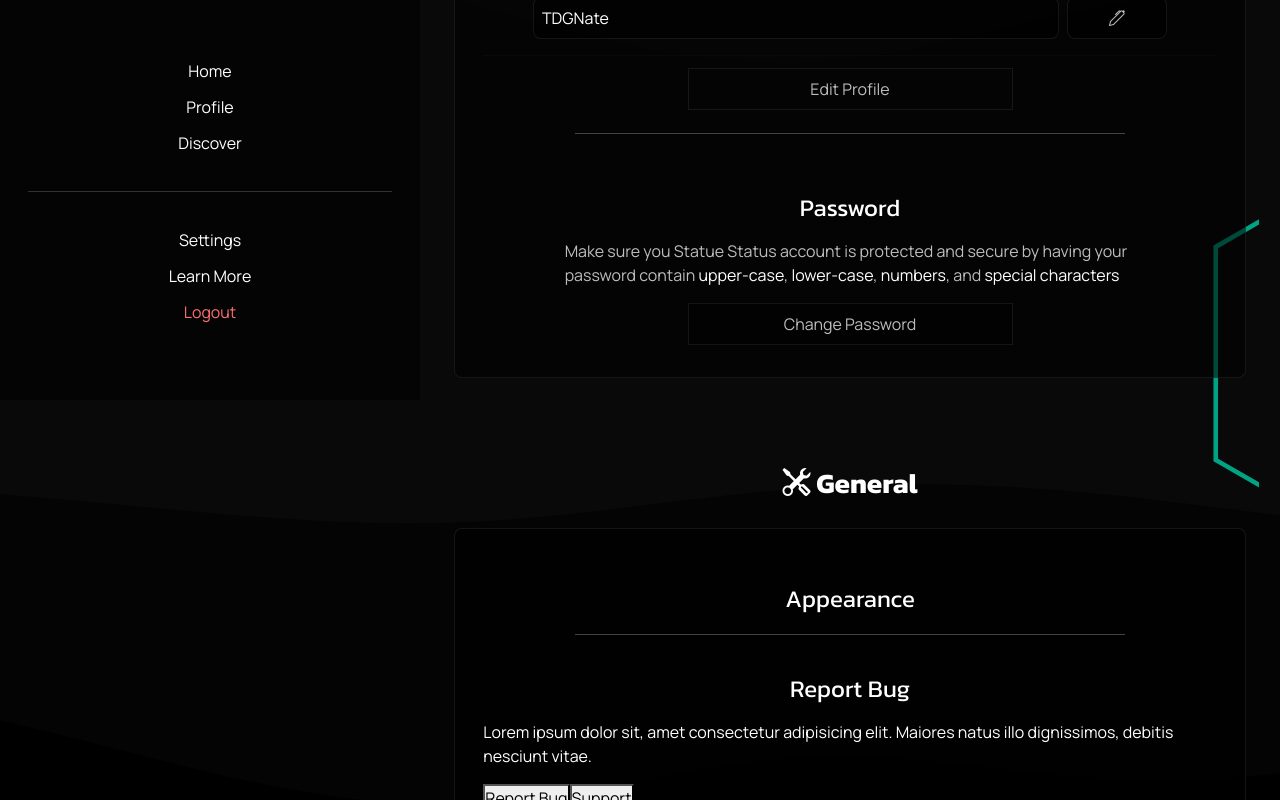
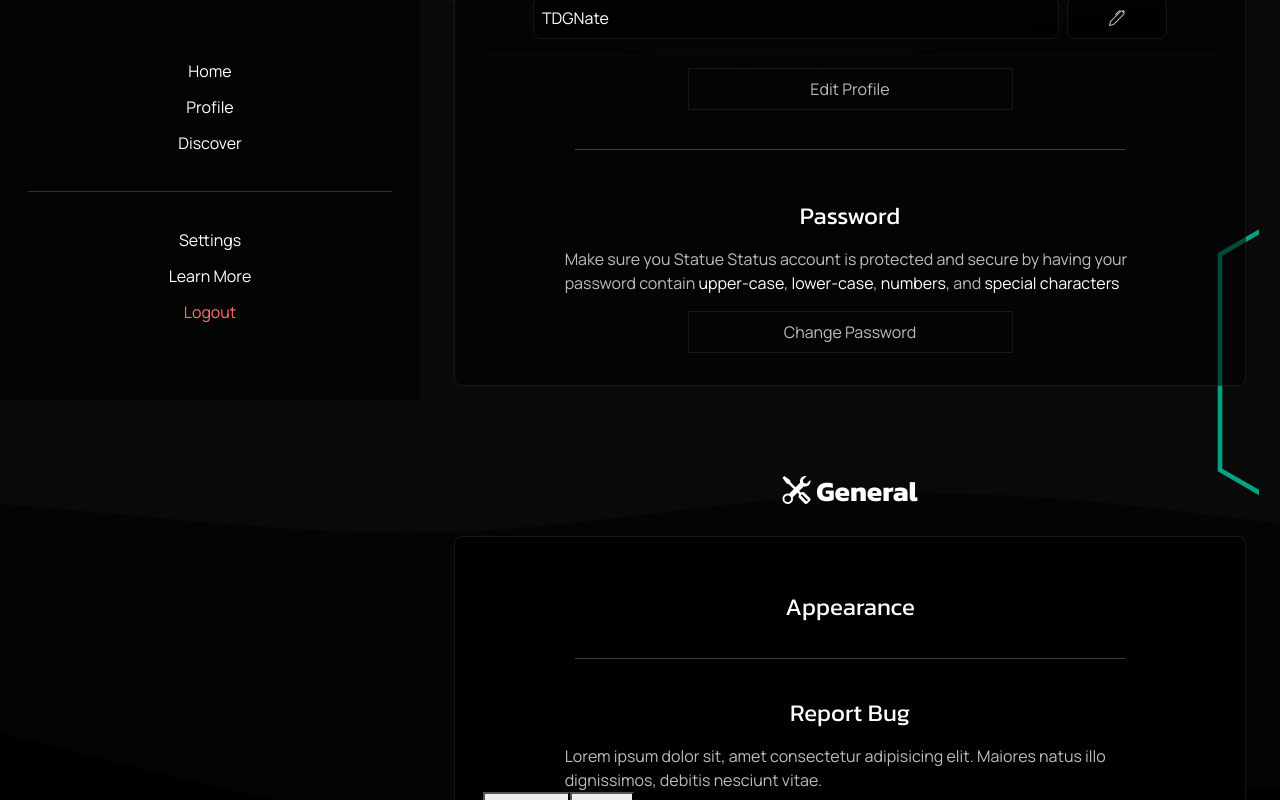
Before and after one commit to TDG-Org/Statue-Status, a React (Create React App) app in the folder client/: page /settings in a window 1280 px wide. Shown: the part 400-1200 px from the top of the page. Built offline with nearby package versions, Linux system fonts and the light colour scheme.

Commit message:
minor changes

```diff
--- a/client/src/pages/Settings/SettingsPage.jsx
+++ b/client/src/pages/Settings/SettingsPage.jsx
@@ -79,7 +79,7 @@ const SettingsPage = () => {
             <div className="report-bug-sect">
               <h4>Report Bug</h4>
 
-              <p>Lorem ipsum dolor sit, amet consectetur adipisicing elit. Maiores natus illo dignissimos, debitis nesciunt vitae.</p>
+              <p className="settings-p">Lorem ipsum dolor sit, amet consectetur adipisicing elit. Maiores natus illo dignissimos, debitis nesciunt vitae.</p>
 
               <div className="report-bug-btns">
               <button className="report-bug-btn">Report Bug</button>
--- a/client/src/pages/Settings/SettingsPage.scss
+++ b/client/src/pages/Settings/SettingsPage.scss
@@ -10,7 +10,8 @@
 
     hr {
       width: 75%;
-      margin: 1.25rem auto;
+      margin: .75rem auto;
+      margin-top: 2.25rem;
     }
 
     .settings-p {
@@ -25,6 +26,7 @@
     }
   }
 
+  // Main Settings Section
   .settings-sect {
     display: flex;
     flex-direction: column;
@@ -85,6 +87,7 @@
 
     // Edit profile link
     .edit-profile-link {
+      background: transparent;
       color: $mid-light-clr;
       width: 45%;
       max-width: 325px;
@@ -108,8 +111,9 @@
       justify-content: center;
       align-items: center;
 
+      // Password Button
       .change-password-btn {
-        background: $mid-dark-clr;
+        background: transparent;
         color: $mid-light-clr;
         width: 45%;
         max-width: 325px;
```
